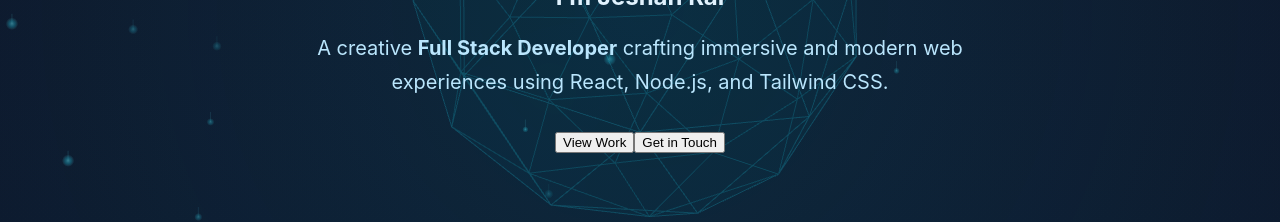
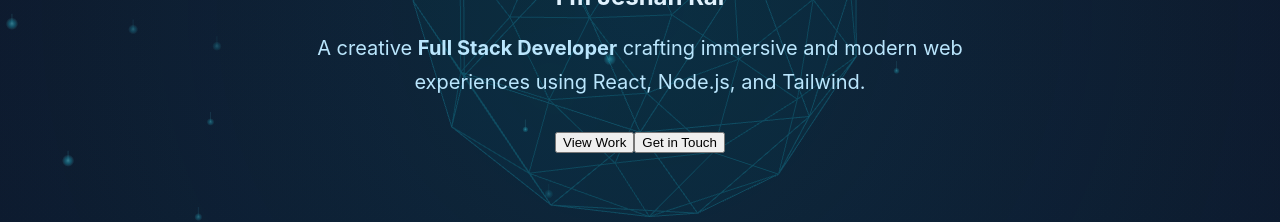
Before and after one commit to jeshanrai/Personal_Profile, a React (Create React App) app: page / in a window 1280 px wide. Shown: the part 400-622 px from the top of the page. Built offline with nearby package versions, Linux system fonts and the light colour scheme.

Commit message:
contact section optimizedd

```diff
--- a/src/components/hero/Hero.jsx
+++ b/src/components/hero/Hero.jsx
@@ -32,7 +32,7 @@ const Hero = ({ scrollToSection }) => {
         >
           A creative <strong>Full Stack Developer</strong> crafting immersive
           and modern web experiences using <span>React</span>, <span>Node.js</span>,
-          and <span>Tailwind CSS</span>.
+          and <span>Tailwind</span>.
         </motion.p>
 
         <motion.div
```
